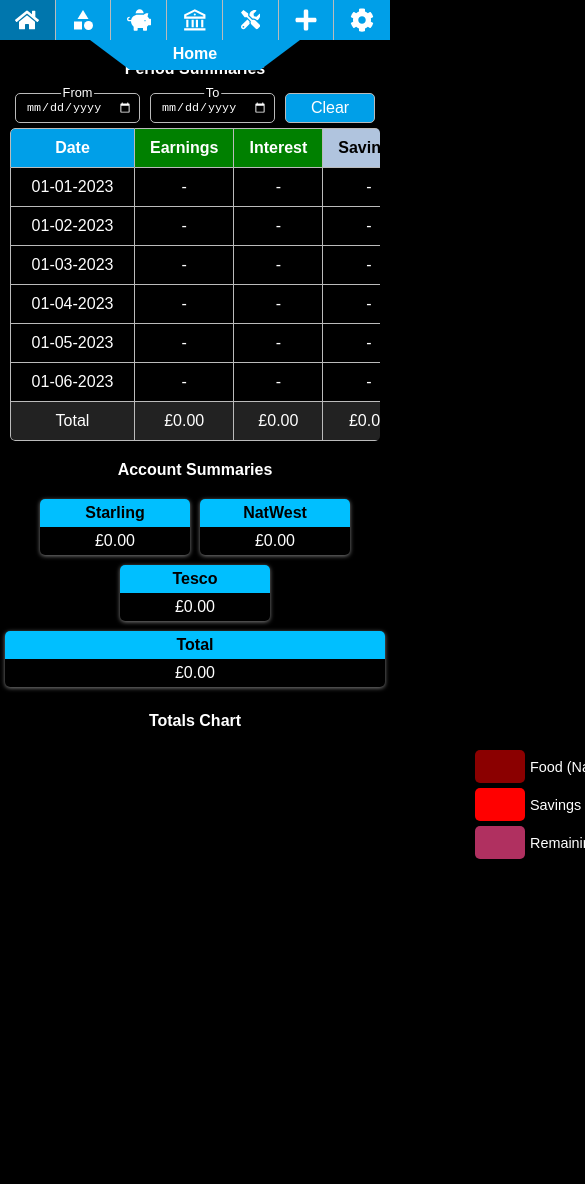
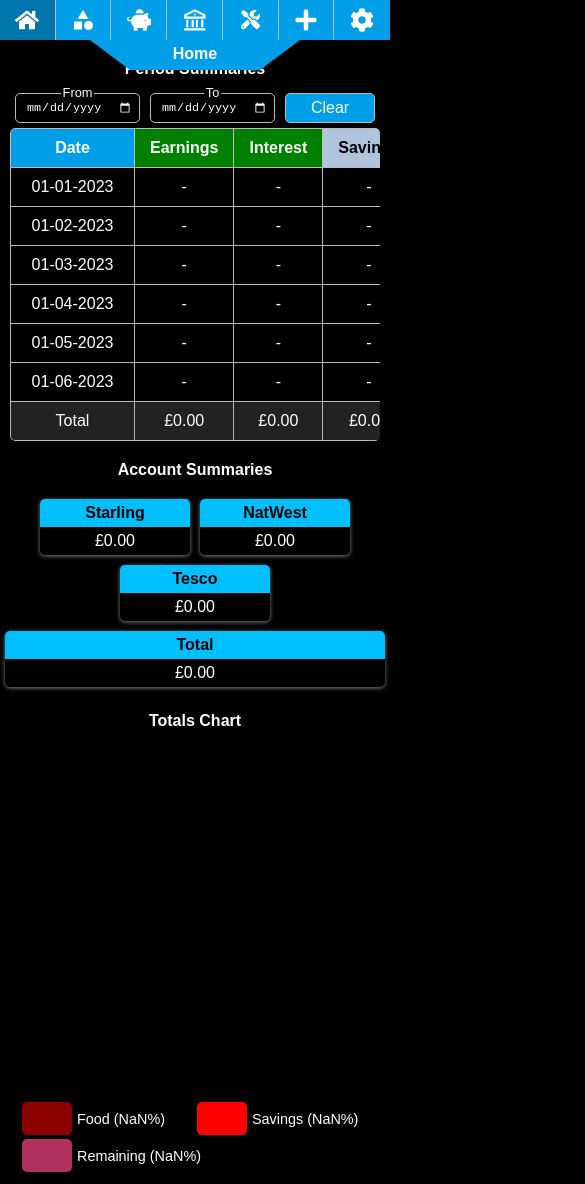
Before and after one commit to Vyper248/budget-app-2, a React (Vite) app: page / in a window 390 px wide. Shown: the top 1184 px of the page, 585 px wide, since content can reach past the window. Built offline with nearby package versions, Linux system fonts and the light colour scheme.

Commit message:
Added responsive styling to PieChart component and removed 0% values.

```diff
--- a/src/components/PieChart/PieChart.style.ts
+++ b/src/components/PieChart/PieChart.style.ts
@@ -71,6 +71,35 @@ const StyledPieChart = styled.div<Props>`
             }
         }
     }
+
+    @media screen and (max-width: 700px) {
+        margin: 10px;
+
+        & #container {
+            grid-template-columns: auto;
+            grid-gap: 5px;
+        }
+
+        & #labels {
+            width: 350px;
+            height: auto;
+            margin: auto;
+            display: flex;
+            flex-wrap: wrap;
+
+            #label {
+                flex-grow: 1;
+                width: 45%;
+                margin: 2px;
+            }
+        }
+
+        & #pie {
+            width: 350px;
+            height: 350px;
+            margin: auto;
+        }
+    }
 `;
 
 export default StyledPieChart
--- a/src/components/PieChart/PieChart.utils.ts
+++ b/src/components/PieChart/PieChart.utils.ts
@@ -33,11 +33,13 @@ export const getPercentages = (data: {value: number, label: string}[]) => {
         return a + c.value;
     }, 0);
 
-    let mappedData = data.map((obj, i) => {
+    let mappedData = data.flatMap((obj, i) => {
         let newObj = {...obj} as PieData;
         newObj.id = i;
         newObj.percentage = (obj.value / total * 100).toFixed(3);
         newObj.percentageSmall = (obj.value / total * 100).toFixed(1);
+
+        if (newObj.percentageSmall === '0.0') return [];
         return newObj;
     });
 
```
